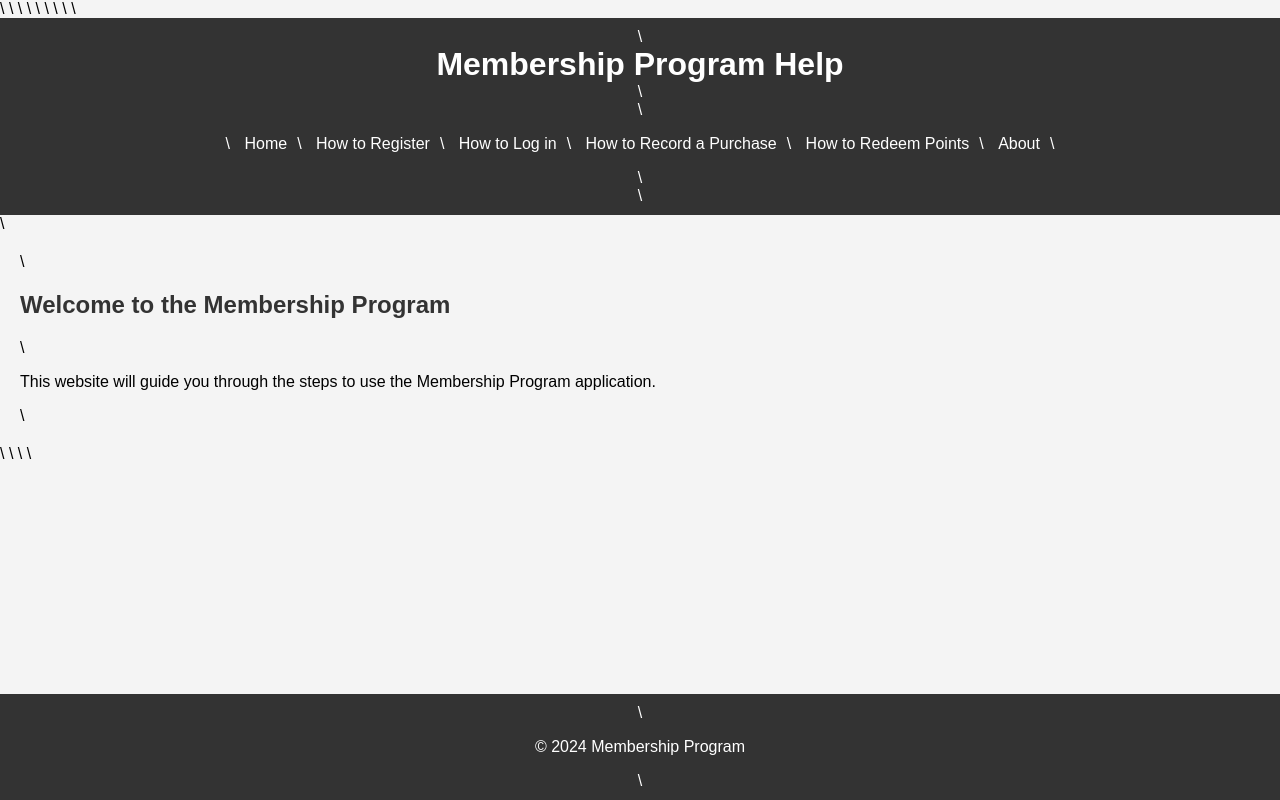
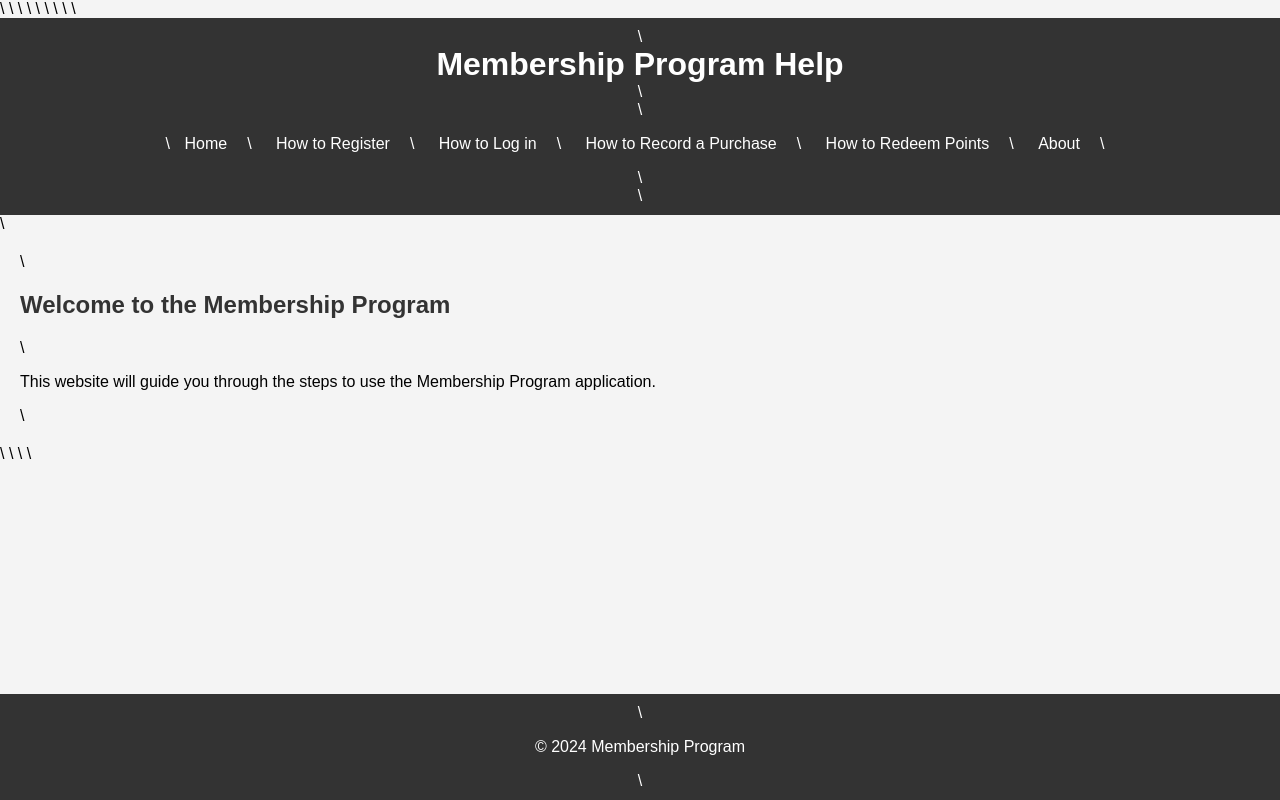
Before and after one commit to Logine2007/Membership-Program, a plain HTML site: page index.html in a window 1280 px wide. Drawn offline with Linux system fonts and the light colour scheme.

Commit message:
Update index1.html

```diff
--- a/index.html
+++ b/index.html
@@ -11,12 +11,12 @@
         <h1>Membership Program Help</h1>\
         <nav>\
             <ul>\
-                <li><a href="index.html">Home</a></li>\
-                <li><a href="register.html">How to Register</a></li>\
-                <li><a href="login.html">How to Log in</a></li>\
-                <li><a href="record_purchase.html">How to Record a Purchase</a></li>\
-                <li><a href="redeem_points.html">How to Redeem Points</a></li>\
-                <li><a href="about.html">About</a></li>\
+                <li><a href="index.html">Home<a><li>\
+                <li><a href="register.html">How to Register<a><li>\
+                <li><a href="login.html">How to Log in<a><li>\
+                <li><a href="record_purchase.html">How to Record a Purchase<a><li>\
+                <li><a href="redeem_points.html">How to Redeem Points<a><li>\
+                <li><a href="about.html">About<a><li>\
             </ul>\
         </nav>\
     </header>\
```
